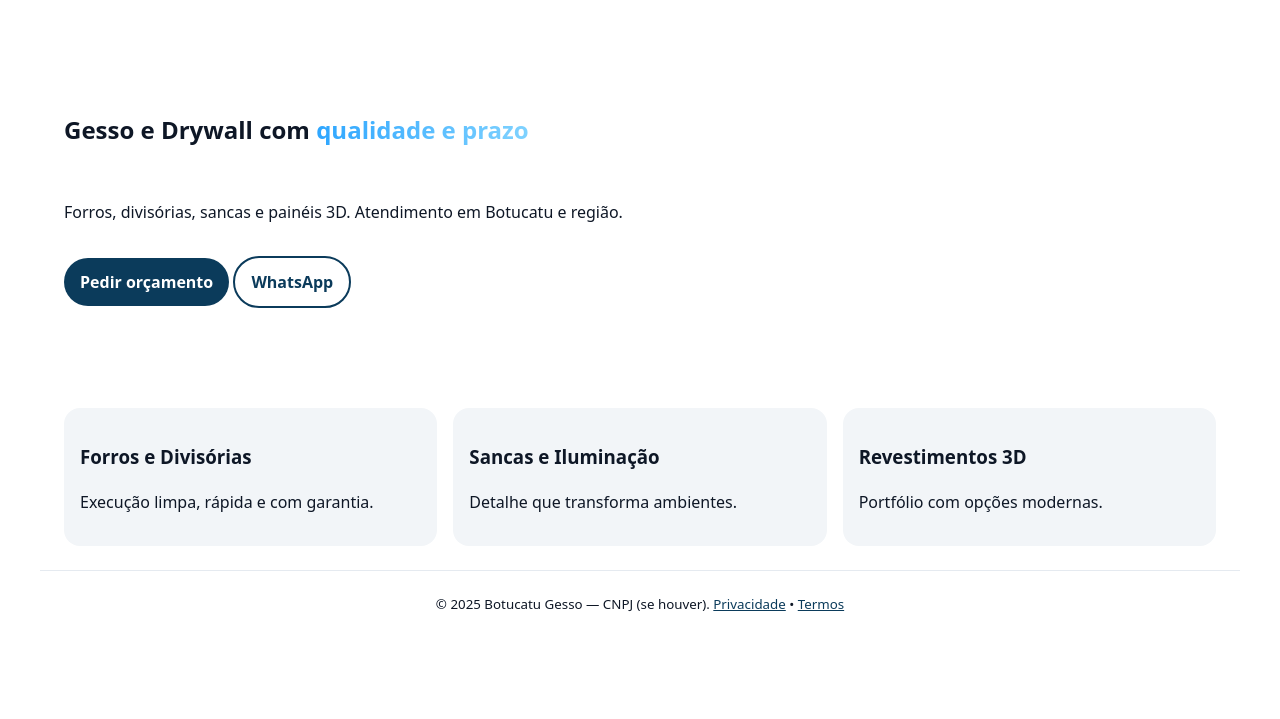
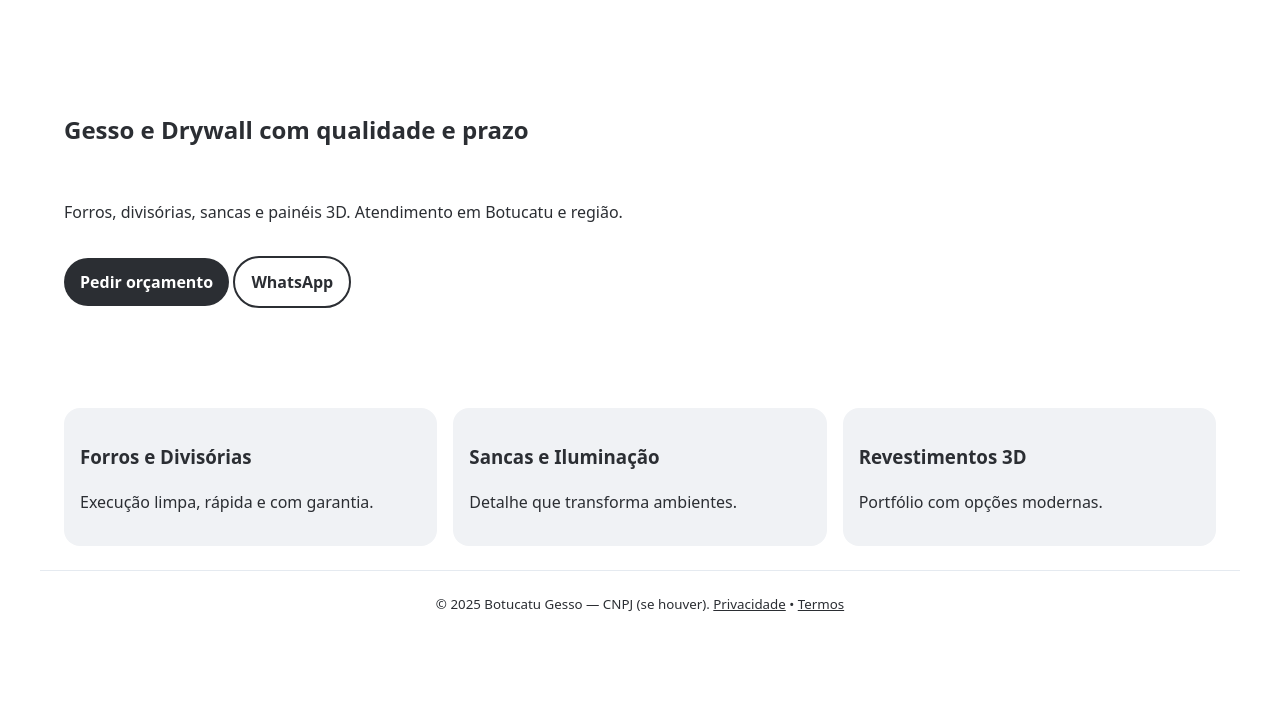
Before and after one commit to SamCherri/Gesso-Botucatu, a plain HTML site: page index.html in a window 1280 px wide. Shown: the part 81-800 px from the top of the page. Drawn offline with Linux system fonts and the light colour scheme; a web font is replaced by a local one.

Commit message:
Atualizar o styles.css

```diff
--- a/styles.css
+++ b/styles.css
@@ -1,24 +1,32 @@
 :root{
-  --bg:#ffffff; --text:#0e1726; --muted:#5c6773; --brand:#0b3b5b; --brand-2:#2ea6ff; --surface:#f2f5f8;
+  --bg:#FFFFFF;
+  --text:#2B2E33;        /* grafite principal */
+  --muted:#6A6F78;       /* cinza secundário */
+  --brand:#2B2E33;       /* cor de marca (escura, como a placa) */
+  --brand-2:#25D366;     /* destaque WhatsApp */
+  --surface:#F0F2F5;     /* cards/áreas */
   --radius:16px; --space:clamp(16px,2vw,24px); --max:1200px;
-  --focus: 2px solid #2ea6ff;
+  --focus:2px solid #25D366;
 }
 *{box-sizing:border-box}
-html,body{margin:0;padding:0;background:var(--bg);color:var(--text);font-family:system-ui,-apple-system,Segoe UI,Roboto,Inter,Arial,sans-serif;line-height:1.5}
+html,body{margin:0;padding:0;background:var(--bg);color:var(--text);
+  font-family:system-ui,-apple-system,Segoe UI,Roboto,Inter,Arial,sans-serif;line-height:1.5}
 img{max-width:100%;height:auto}
 a{color:var(--brand)} a:focus{outline:var(--focus);outline-offset:2px}
-.btn, .btn-outline{display:inline-block;padding:.75rem 1rem;border-radius:999px;text-decoration:none;font-weight:600}
+.btn,.btn-outline{display:inline-block;padding:.75rem 1rem;border-radius:999px;text-decoration:none;font-weight:700}
 .btn{background:var(--brand);color:#fff}
 .btn:hover{opacity:.9}
 .btn-outline{border:2px solid var(--brand);color:var(--brand);background:#fff}
+.btn-whatsapp{background:var(--brand-2);color:#fff}
 .site-header,.site-footer{max-width:var(--max);margin:auto;padding:var(--space);display:flex;align-items:center;gap:16px}
 .site-header{justify-content:space-between}
+.brand img{height:40px;width:auto}
 .nav a{margin-inline:.5rem;text-decoration:none}
 .hero{max-width:var(--max);margin:auto;padding:clamp(24px,6vw,80px) var(--space);display:grid;gap:16px}
-.hero .mark{background:linear-gradient(90deg,var(--brand-2),#7fd2ff);-webkit-background-clip:text;color:transparent}
 .features{max-width:var(--max);margin:auto;padding:var(--space);display:grid;gap:16px;grid-template-columns:repeat(auto-fit,minmax(240px,1fr))}
 .features article{background:var(--surface);padding:16px;border-radius:var(--radius)}
 .site-footer{justify-content:center;border-top:1px solid #e5eaf0}
+.muted{color:var(--muted)}
 @media (prefers-reduced-motion:no-preference){
   .btn,.btn-outline{transition:opacity .2s ease}
 }
```
